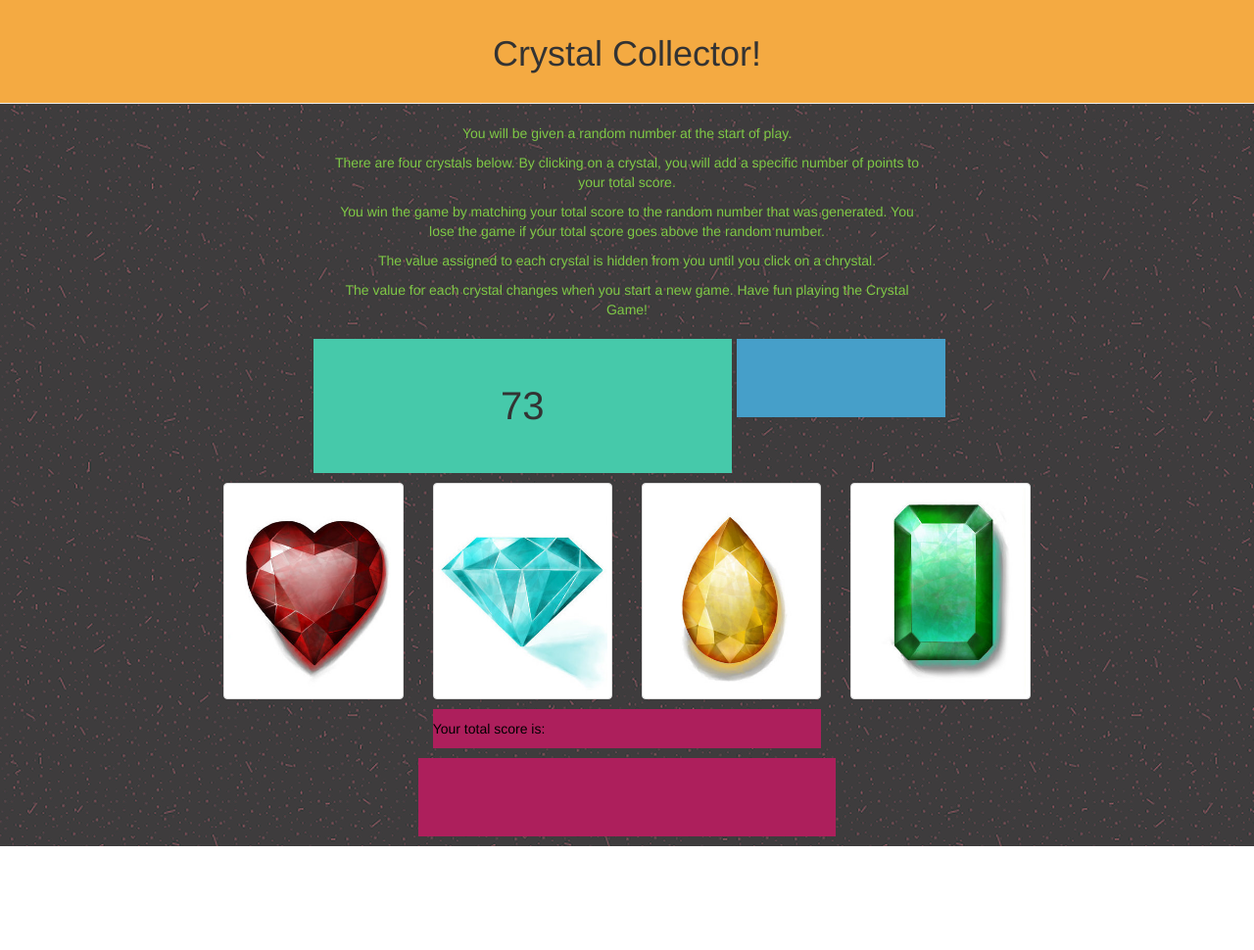
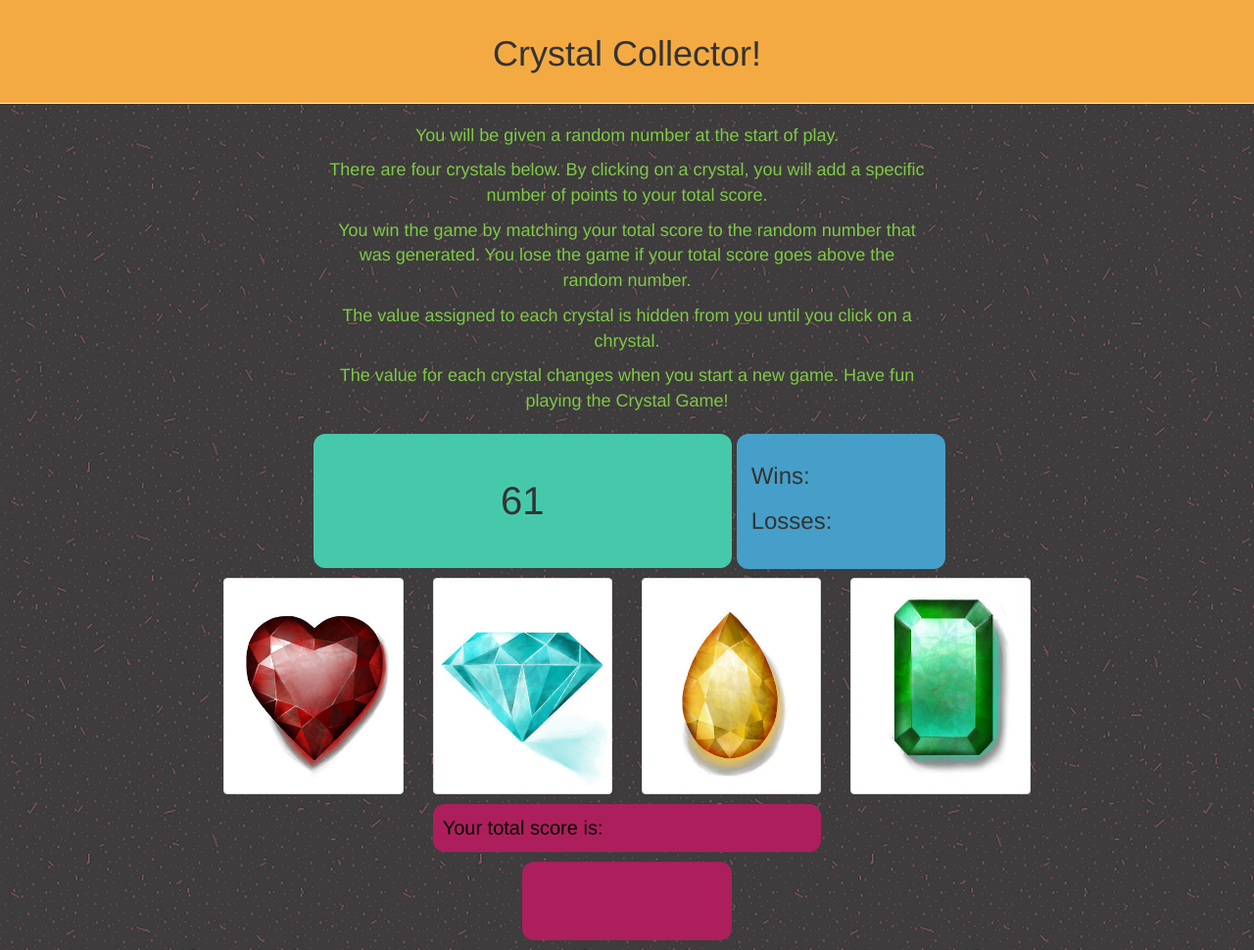
Before and after one commit to briandhus/Crystal-Collector, a plain HTML site: page index.html in a window 1280 px wide. Shown: the whole page at 98% size. Before the commit the page ends 864 px from the top, so only its background shows below. Drawn offline with nearby package versions, Linux system fonts and the light colour scheme.

Commit message:
added wins, losses tracker

```diff
--- a/assets/css/style.css
+++ b/assets/css/style.css
@@ -9,8 +9,11 @@ body {
 	margin-top: 0;
 }
 
-p {
+.rules {
+	font-size: 18px;
 	color: #7fc946;
+	border-radius: 12px;
+	font-weight: 600px;
 }
 
 #targetScore {
@@ -21,27 +24,36 @@ p {
 	padding-bottom: 40px;
 	font-size: 40px;
 	margin-right: 5px;
+	border-radius: 12px;
 }
 
 #wins-losses {
 	background-color: #469fc9;
 	margin-top: 10px;
-	margin-bottom: 10px;
-	padding-top: 40px;
-	padding-bottom: 40px;
+	margin-bottom: 8px;
+	padding-top: 10px;
+	padding-bottom: 26px;
+	border-radius: 12px;
 }
 
 #p-text {
 	margin-top: 10px;
 	padding-top: 10px;
 	padding-bottom: 10px;
+	color: black;
+	font-size: 20px;
 	background-color: #ad1f5c;
-	color: black;
+	padding-left: 10px;
+	border-radius: 12px;
 }
 
 #totalScore {
 	margin-bottom: 10px;
 	padding-top: 40px;
 	padding-bottom: 40px;
+	color: black;
+	font-size: 40px;
 	background-color: #ad1f5c;
+	text-align: center;
+	border-radius: 12px;
 }
--- a/assets/javascript/game.js
+++ b/assets/javascript/game.js
@@ -1,3 +1,5 @@
+$(document).ready(function(){
+
 	var score = 0;
 	var wins = 0;
 	var losses = 0;
@@ -8,17 +10,16 @@ var computerNumber = Math.floor((Math.random() * 102) + 19);
 
 	$('#targetScore').text(computerNumber);
 
-var reset = function () {
 
-}
 
-// make 4 chrystals for player to click
+	// make 4 crystals for player to click
 	// each crystal is assigned a random value between 1 + 12.
 	// player clicks crystals and the assigned number gets added to a total.
 	var rubyValue = Math.floor((Math.random() * 12) + 1);
 
 	$('#ruby').on('click', function() {
 		 score += rubyValue;
+		 winChecker(score)
 		$('#totalScore').text(score);
 	});
 
@@ -26,6 +27,7 @@ var diamondValue = Math.floor((Math.random() * 12) + 1);
 
 	$('#diamond').on('click', function() {
 		 score += diamondValue;
+		 winChecker(score)
 		$('#totalScore').text(score);
 	});
 
@@ -33,6 +35,7 @@ var amberValue = Math.floor((Math.random() * 12) + 1);
 
 	$('#amber').on('click', function() {
 		 score += amberValue;
+		 winChecker(score)
 		$('#totalScore').text(score);
 	});
 
@@ -40,16 +43,22 @@ var emeraldValue = Math.floor((Math.random() * 12) + 1);
 
 	$('#emerald').on('click', function() {
 		 score += emeraldValue;
+		 winChecker(score)
 		$('#totalScore').text(score);
 	});
 
+
+var winChecker = function(score){
 		if (score === computerNumber) {
 			wins++;
+			$("#wins").text("Wins: " + wins);
 		} else if (score > computerNumber) {
 			losses++;
-	$('#targetScore').reset();
-	$('totalScore').reset();
+			$("#losses").text("Losses: " + losses);
 		}
+
+	}
+})
 
 // Play continues until player reaches computer number
    // if player goes over computer number, then player loses and that is added to the loss column
--- a/index.html
+++ b/index.html
@@ -51,6 +51,8 @@
 
 			<!-- wins/losses -->
 			<div class="col-md-2" id="wins-losses">
+				<h3 id="wins">Wins: </h3>
+				<h3 id="losses">Losses: </h3>
 			</div>
 
 		</div>
@@ -89,7 +91,7 @@
 
 		<div class="row">
 
-			<div class="col-md-4 col-md-offset-4" id="totalScore">
+			<div class="col-md-2 col-md-offset-5" id="totalScore">
 
 			</div>
 
```
Lines whose indentation alone changed are shown as unchanged.
